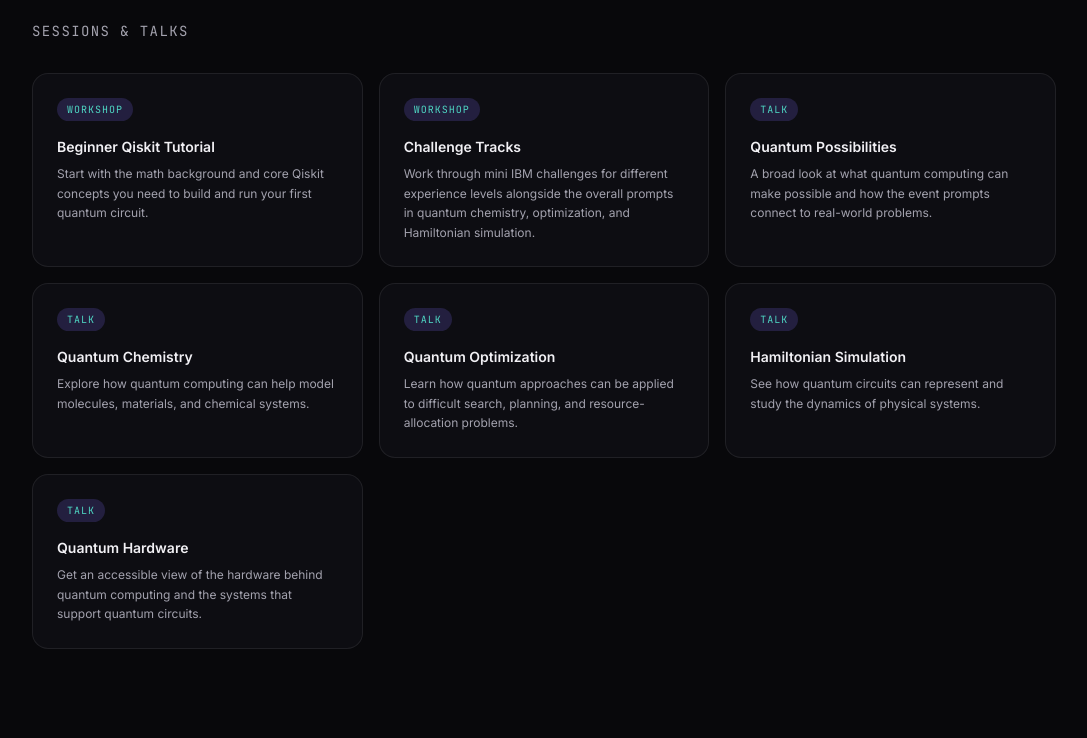
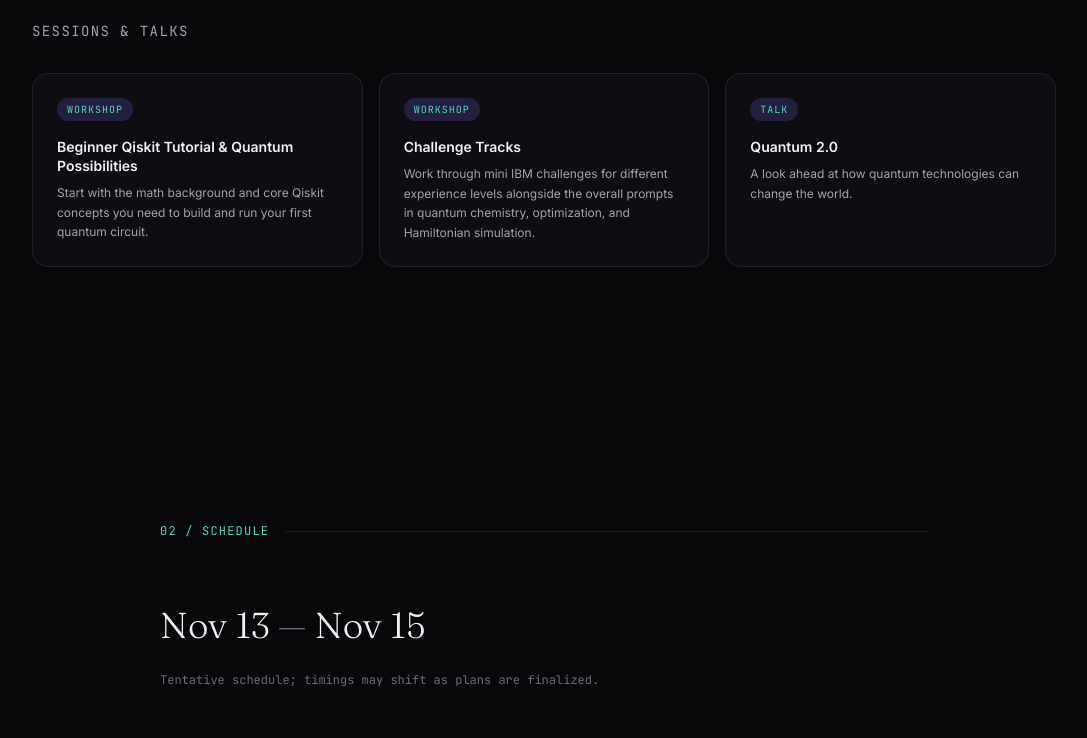
Before and after one commit to bosekaikini/USC_IbmQiskitFallFest2026_Website, a React (Vite) app: page / in a window 1280 px wide. Shown: the part 1880-2618 px from the top of the page, without its empty margins (96-1183 px from the left). Built offline with nearby package versions, Linux system fonts and the light colour scheme; the HTML template or start-up script is replaced by a standard one.

Commit message:
Update workshop and talk titles and descriptions
Edited boxes for talks/session boxes

```diff
--- a/src/App.tsx
+++ b/src/App.tsx
@@ -826,7 +826,7 @@ function About() {
   const talks = [
     {
       type: "Workshop",
-      title: "Beginner Qiskit Tutorial",
+      title: "Beginner Qiskit Tutorial & Quantum Possibilities",
       desc: "Start with the math background and core Qiskit concepts you need to build and run your first quantum circuit.",
     },
     {
@@ -836,28 +836,8 @@ function About() {
     },
     {
       type: "Talk",
-      title: "Quantum Possibilities",
-      desc: "A broad look at what quantum computing can make possible and how the event prompts connect to real-world problems.",
-    },
-    {
-      type: "Talk",
-      title: "Quantum Chemistry",
-      desc: "Explore how quantum computing can help model molecules, materials, and chemical systems.",
-    },
-    {
-      type: "Talk",
-      title: "Quantum Optimization",
-      desc: "Learn how quantum approaches can be applied to difficult search, planning, and resource-allocation problems.",
-    },
-    {
-      type: "Talk",
-      title: "Hamiltonian Simulation",
-      desc: "See how quantum circuits can represent and study the dynamics of physical systems.",
-    },
-    {
-      type: "Talk",
-      title: "Quantum Hardware",
-      desc: "Get an accessible view of the hardware behind quantum computing and the systems that support quantum circuits.",
+      title: "Quantum 2.0",
+      desc: "A look ahead at how quantum technologies can change the world.",
     },
   ]
 
@@ -993,7 +973,7 @@ function Schedule() {
     },
     {
       day: "Sunday, Nov 15",
-      time: "8:30 AM",
+      time: "8:00 AM",
       title: "Hackathon Submissions Due",
       desc: "Finalize and submit your hackathon project and any challenge decisions.",
     },
```
